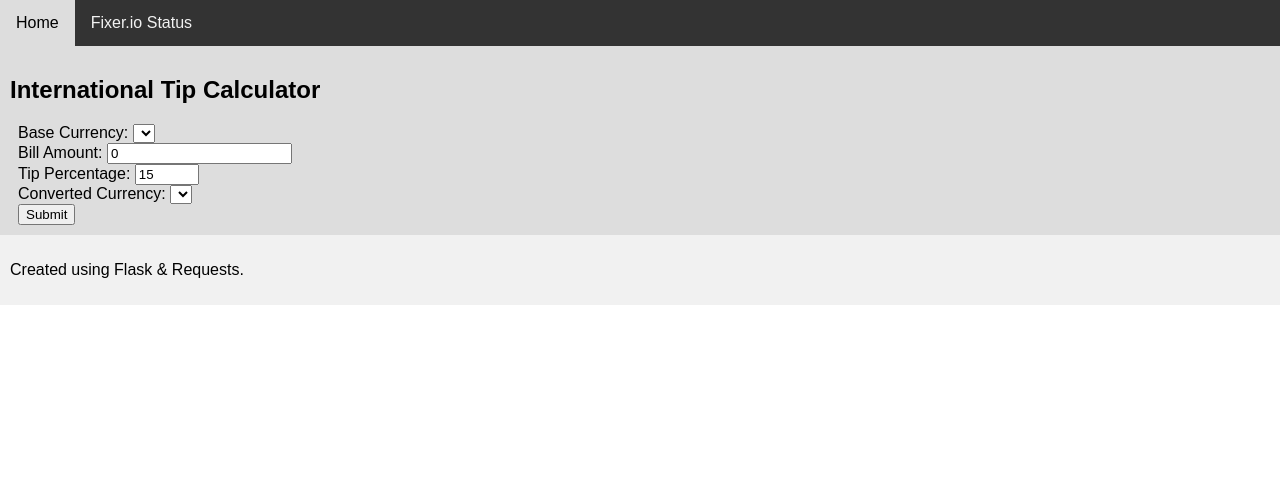
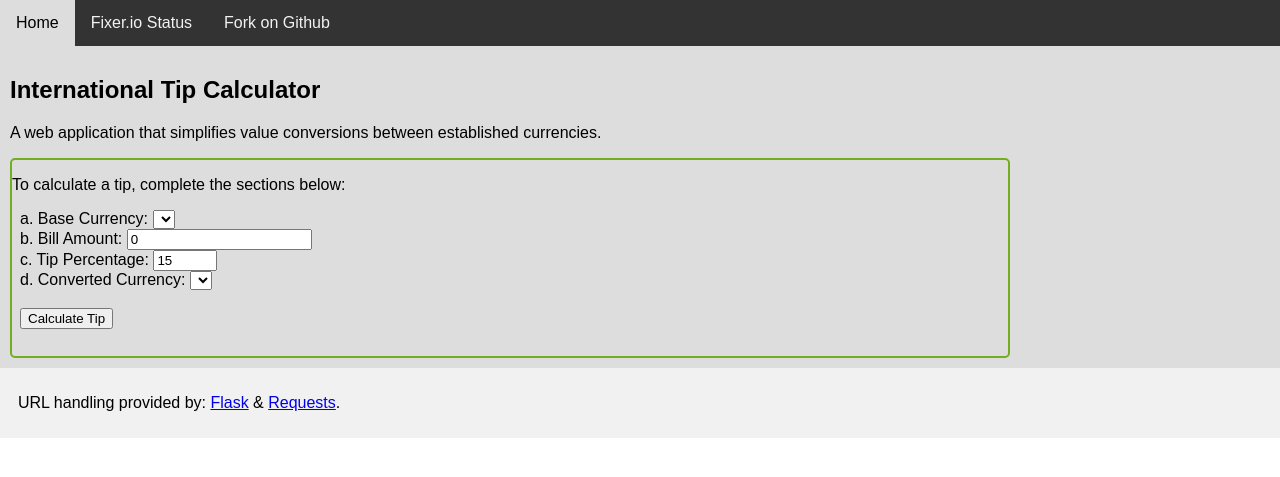
Before and after one commit to mcdonagj/Tiptabs, a Flask app: page / in a window 1280 px wide. Shown: the top 477 px of the page. Run offline with Flask 2, Linux system fonts and the light colour scheme; lists and menus that the app fills with data are empty; some libraries are stand-ins or nearby versions.

Commit message:
Add rounded corners to form, links to header/footer, and organized structure of various elements on the ITC app HTML page.
Signed-off-by: Gary McDonald <mcdonagj@dukes.jmu.edu>

```diff
--- a/templates/app.html
+++ b/templates/app.html
@@ -3,6 +3,18 @@
 <meta name="viewport" content="width=device-width, initial-scale=1">
 <head>
     <link rel="stylesheet" type="text/css" href="{{ url_for('static', filename='style.css') }}">
+
+    <style>
+            #rcorners {
+                border-radius: 5px;
+                border: 2px solid #73AD21;
+                padding: 0px;
+                width: 1000px;
+                height: 200px;
+            }
+    </style>
+     <!---Devicons provided from: https://konpa.github.io/devicon-->
+    <link rel="stylesheet" href="https://cdn.rawgit.com/konpa/devicon/df6431e323547add1b4cf45992913f15286456d3/devicon.min.css">
 
     <script src="https://ajax.googleapis.com/ajax/libs/jquery/3.3.1/jquery.min.js"></script>
 
@@ -24,12 +36,16 @@
     <div class="topnav">
         <a href="http://127.0.0.1:5000/">Home</a>
         <a href="http://127.0.0.1:5000/fixer_status">Fixer.io Status</a>
+        <a href="https://github.com/mcdonagj/International-Tip-Calculator">Fork on Github <i class="devicon-github-plain"></i></a>
     </div>
 
     <div class="content">
         <h2>International Tip Calculator</h2>
-        <form id="input" method="POST">
-            &ensp;Base Currency:
+        <p>A web application that simplifies value conversions between established currencies.</p>
+        <div id="rcorners">
+            <p>To calculate a tip, complete the sections below:</p>
+            <form method="POST">
+                &ensp;a. Base Currency:
                 <select title="Base Currency">
                     <script>
                         populate_select_options();
@@ -37,27 +53,27 @@
                 </select>
                 <br>
 
-            &ensp;Bill Amount:
+                &ensp;b. Bill Amount:
                 <input type="number" name="billamount" min="0" step="0.01" value="0"><br>
 
-            &ensp;Tip Percentage:
+                &ensp;c. Tip Percentage:
                 <input type="number" name="tippercentage" min="0" max="100" step="1" value="15"><br>
 
-            &ensp;Converted Currency:
+                &ensp;d. Converted Currency:
                 <select title="Converted Currency">
                     <script>
                         populate_select_options();
                     </script>
                 </select>
-            <br>
+                <br><br>
 
-            &ensp;<input type="submit" value="Submit">
-
+                &ensp;<input type="submit" value="Calculate Tip">
             </form>
+        </div>
     </div>
 
     <div class="footer">
-        <p>Created using Flask & Requests.</p>
+        <p>&ensp;URL handling provided by: <a href="https://github.com/pallets/flask">Flask</a> & <a href="https://github.com/requests/requests">Requests</a>.</p>
     </div>
 
 </body>
```
Also changed, not shown: static/style.css (line endings or trailing spaces). Lines whose indentation alone changed are shown as unchanged.
